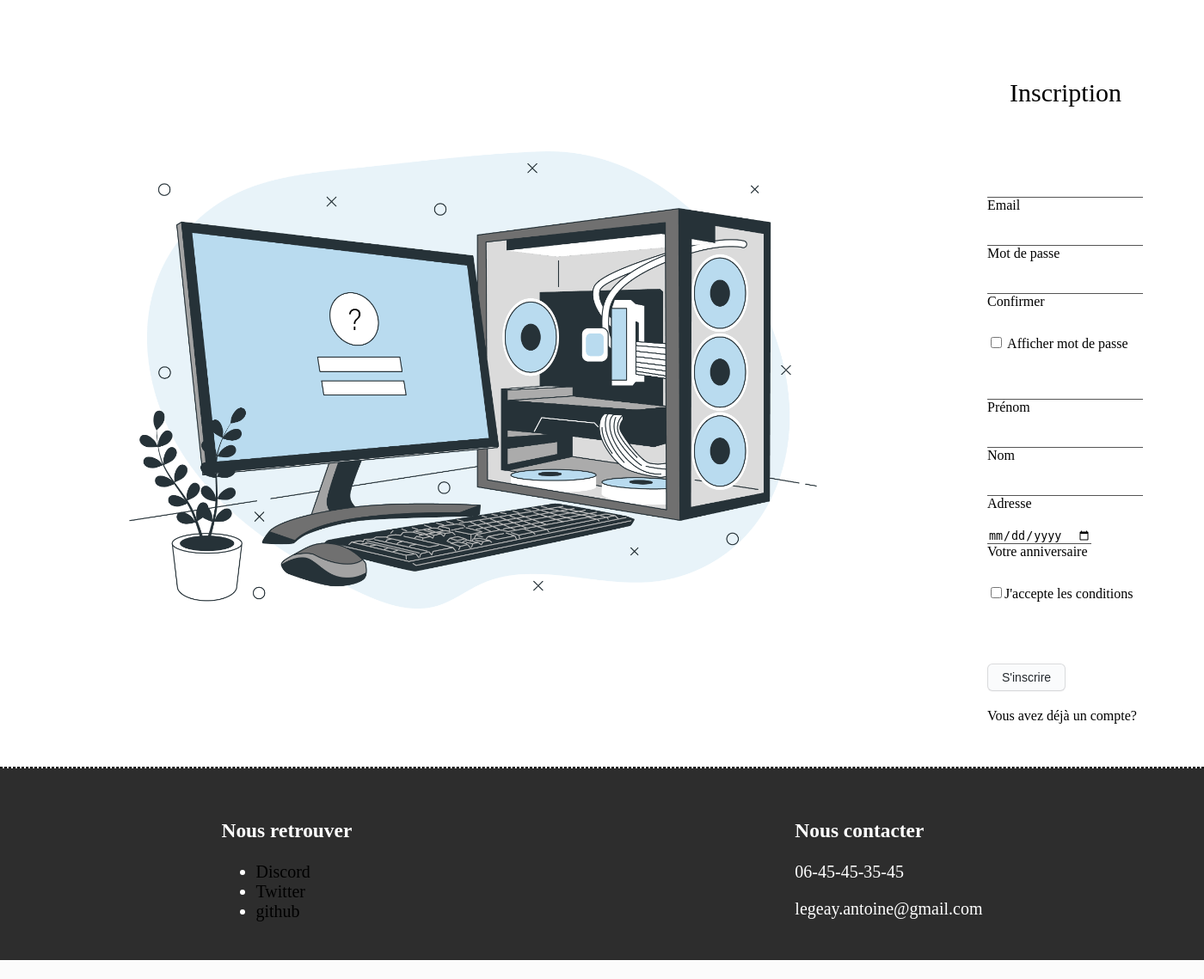
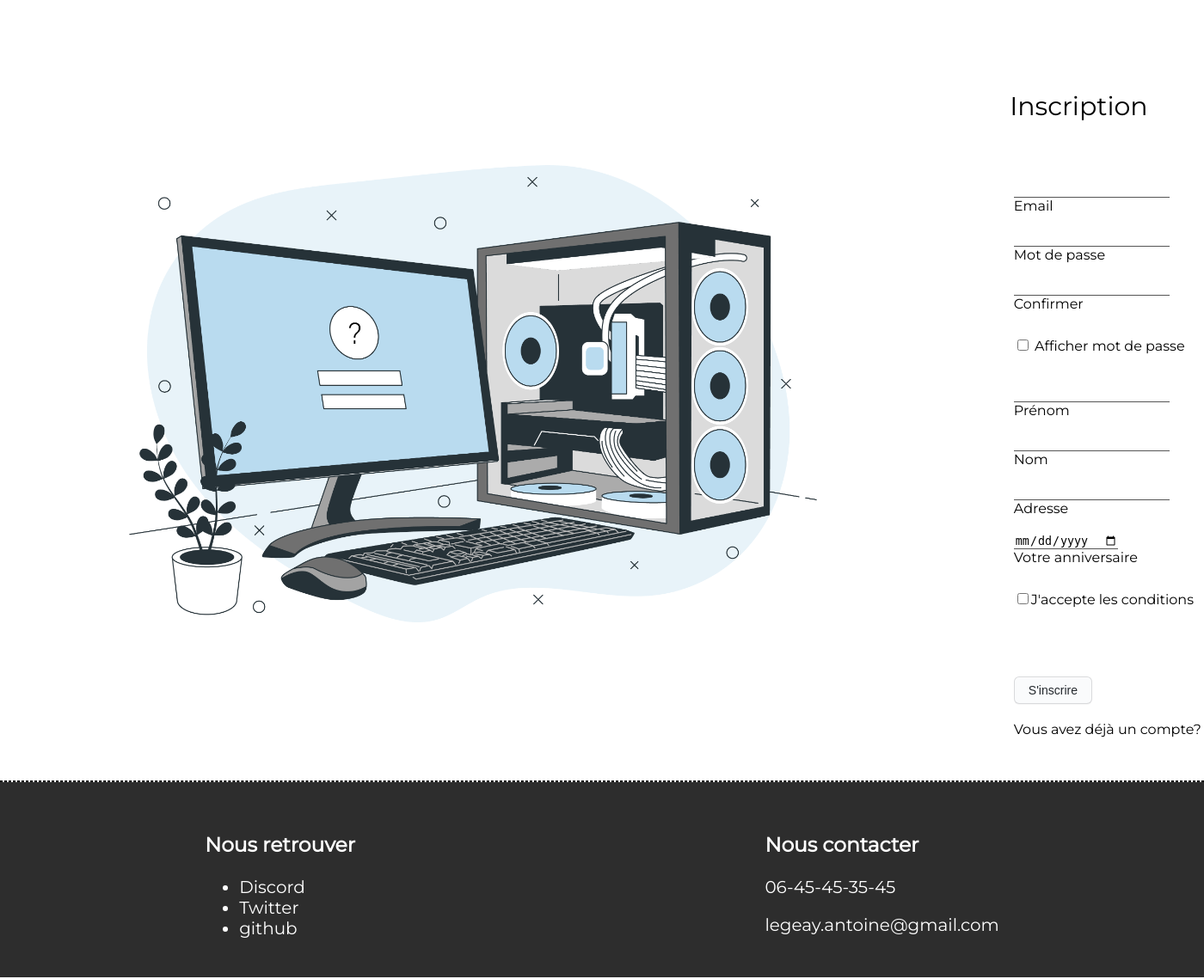
Before and after one commit to Holypings/ppe-2023, a PHP site: page /inscription.php in a window 1400 px wide. Shown: the part 171-1310 px from the top of the page at 86% size. Before the commit the page ends 1288 px from the top, so only its background shows below. Run offline with PHP 8.4, Linux system fonts and the light colour scheme.

Commit message:
adapté pc portable

```diff
--- a/connexion.php
+++ b/connexion.php
@@ -11,9 +11,9 @@
     <meta charset="UTF-8">
     <meta http-equiv="X-UA-Compatible" content="IE=edge">
     <link rel="stylesheet" href="css/style.css" />
-    <!-- <link rel="preconnect" href="https://fonts.googleapis.com%22%3E/
-    <link rel="preconnect" href="https://fonts.gstatic.com/" crossorigin> -->
-    <!-- <link href="https://fonts.googleapis.com/css2?family=Montserrat&display=swap" rel="stylesheet"> -->
+
+    <link rel="preconnect" href="https://fonts.gstatic.com/" crossorigin>
+     <link href="https://fonts.googleapis.com/css2?family=Montserrat&display=swap" rel="stylesheet">
     <meta name="viewport" content="width=device-width, initial-scale=1.0">
     <title>connexion</title>
 </head>
--- a/css/style.css
+++ b/css/style.css
@@ -5,9 +5,9 @@
 }
 
 a {
+
+    text-decoration: underline;
     color: white;
-    text-decoration: underline;
-
 
 
 }
@@ -25,7 +25,7 @@
 
 a:link {
     text-decoration: none;
-    color: black;
+    color: white;
 }
 input[type=submit]  {
     position: relative;
@@ -246,6 +246,7 @@
 #deja{
 position: relative;
     top: 20px;
+    color: black;
 }
 
 
@@ -258,14 +259,14 @@
 
 #cat1{
     position: relative;
-    left: 560px;
+    left: 280px;
     margin: 30px;
     border-radius: 2%;
   }
 
   #cat2{
     position: relative;
-    left: 675px;
+    left: 310px;
     margin: 30px;
     border-radius: 2%;
   }
--- a/db.php
+++ b/db.php
@@ -1,4 +1,4 @@
 <?php
-$conn = mysqli_connect("localhost", "root", "", "ppe", "3306");
+$conn = mysqli_connect("localhost", "root", "", "ppe", "3308");
 $conn->set_charset("utf8");
 ?>
--- a/footer.php
+++ b/footer.php
@@ -5,6 +5,8 @@
     <meta http-equiv="X-UA-Compatible" content="IE=edge">
     <meta name="viewport" content="width=device-width, initial-scale=1.0">
     <link rel="stylesheet" href="css/stylefooter.css" />
+    <link rel="preconnect" href="https://fonts.gstatic.com/" crossorigin>
+     <link href="https://fonts.googleapis.com/css2?family=Montserrat&display=swap" rel="stylesheet">
 </head>
 <body>
 
--- a/index.php
+++ b/index.php
@@ -11,6 +11,8 @@
     <meta http-equiv="X-UA-Compatible" content="IE=edge">
     <meta name="viewport" content="width=device-width, initial-scale=1.0">
     <link rel="stylesheet" href="css/index.css" />
+    <link rel="preconnect" href="https://fonts.gstatic.com/" crossorigin>
+     <link href="https://fonts.googleapis.com/css2?family=Montserrat&display=swap" rel="stylesheet">
 
     <title>Accueil</title>
 </head>
--- a/inscription.php
+++ b/inscription.php
@@ -12,6 +12,8 @@
     <meta name="viewport" content="width=device-width, initial-scale=1.0">
     <title>Compte</title>
     <link rel="stylesheet" href="style.css" />
+    <link rel="preconnect" href="https://fonts.gstatic.com/" crossorigin>
+     <link href="https://fonts.googleapis.com/css2?family=Montserrat&display=swap" rel="stylesheet">
 
 </head>
 
@@ -157,7 +159,7 @@
 
         <a id="deja" href="connexion.php">Vous avez déjà un compte?</a>
 
-        <!-- </div>        -->
+
 
     </form>
     </div>
```
Also changed, not shown: accueil.php (deleted, +0 -32 lines).
